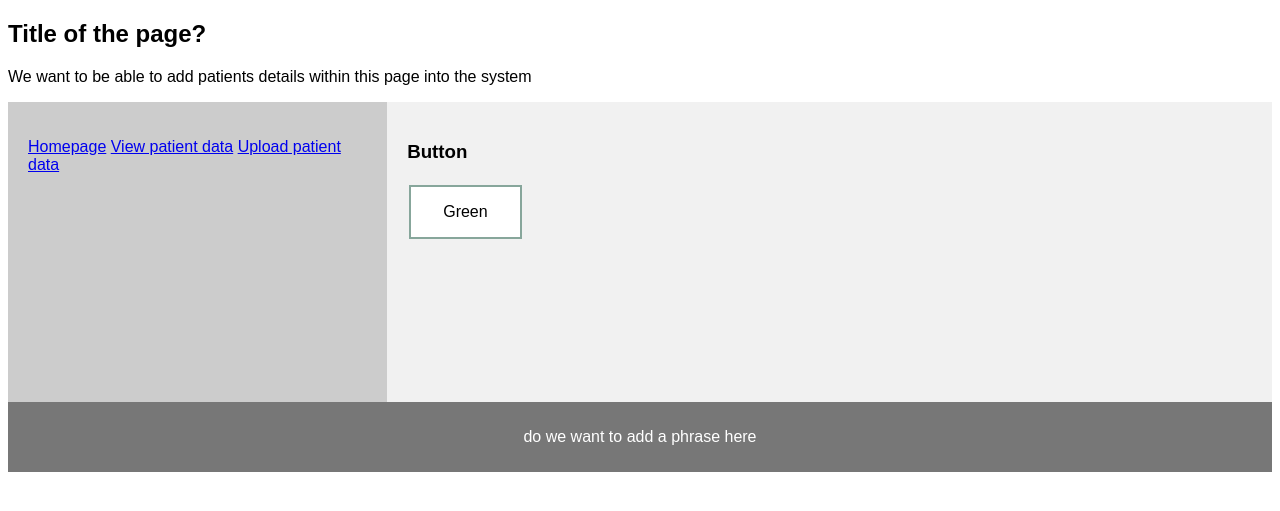
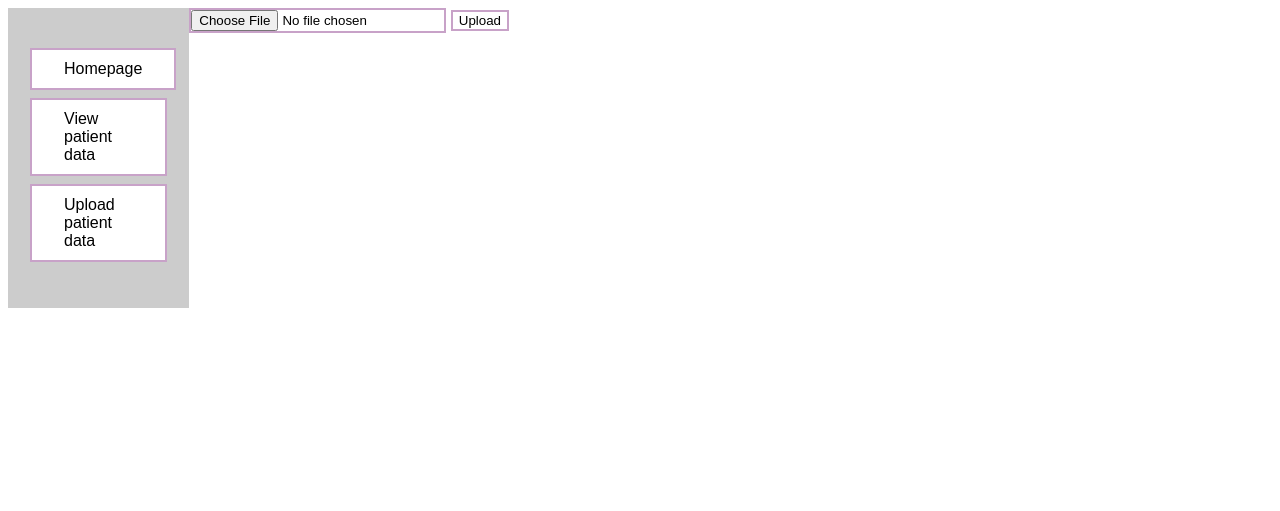
Before and after one commit to ilwad123/Medical-Referral-System-Dashboard, a Flask app: page /upload in a window 1280 px wide. Shown: the top 511 px of the page. Run offline with Flask 3, Linux system fonts and the light colour scheme.

Commit message:
upload basics working

```diff
--- a/app.py
+++ b/app.py
@@ -1,6 +1,9 @@
 from flask import Flask, request, session, render_template, url_for, jsonify, redirect
 import csv
 import os
+from distutils.log import debug
+from fileinput import filename
+from flask import *
 
 app = Flask(__name__)
 app.secret_key = 'This is my Secret Key'
@@ -12,6 +15,13 @@ def index():
 @app.route('/upload')
 def upload():
     return render_template('upload.html')
+
+@app.route('/success', methods = ['POST'])
+def success():
+    if request.method == 'POST':
+        f = request.files['file']
+        f.save(f.filename)
+        return render_template("sucess.html", name = f.filename)
 
 
 @app.route('/viewpatient',methods=['GET','POST'])
--- a/templates/upload.html
+++ b/templates/upload.html
@@ -1,20 +1,25 @@
 <!DOCTYPE html>
 <html>
-
 <head>
-
-<title>Upload Template</title>
+    <title>upload the file : GFG</title>
 
   <meta charset="utf-8">
   <meta name="viewport" content="width=device-width, initial-scale=1">
-
   <style>
   * {
     box-sizing: border-box;
   }
 
+  .center {
+    margin: 0 auto;
+    width: 50%; /* Adjust the width as needed */
+  }
+
   body {
     font-family: Arial, Helvetica, sans-serif;
+    display: flex;
+    align-items: center;
+
   }
 
   /* Style the header */
@@ -57,10 +62,11 @@ section::after {
 }
 
 .button {
-    border: none;
-    color: white;
-    padding: 16px 32px;
-    text-align: center;
+    background-color: white;
+    color: black;
+    border: 2px solid #C8A2C8;
+    padding: 10px 32px;
+    text-align: ;
     text-decoration: none;
     display: inline-block;
     font-size: 16px;
@@ -69,24 +75,22 @@ section::after {
     cursor: pointer;
   }
 
+  .button:hover {
+    background-color: #C8A2C8;
+    color: white;
+  }
+
   .button1 {
     background-color: white;
     color: black;
-    border: 2px solid #87a69b;
+    border: 2px solid #C8A2C8;
   }
 
   .button1:hover {
-    background-color: #04AA6D;
+    background-color: #C8A2C8;
     color: white;
   }
 
-/* Style the footer */
-footer {
-  background-color: #777;
-  padding: 10px;
-  text-align: center;
-  color: white;
-}
 
 /* Responsive layout - makes the two columns/boxes stack on top of each other instead of next to each other, on small screens */
 
@@ -99,29 +103,19 @@ footer {
 </style>
 </head>
 <body>
-
-<h2>Title of the page?</h2>
-<p> We want to be able to add patients details within this page into the system </p>
-
-
   <section>
     <nav>
       <ul>
-        <a href="{{ url_for('index') }}">Homepage</a>
-        <a href="{{ url_for('viewpatient') }}">View patient data</a>
-        <a href="{{ url_for('upload') }}">Upload patient data</a>
+        <a class = "button" href="{{ url_for('index') }}">Homepage</a>
+        <a class = "button" href="{{ url_for('viewpatient') }}">View patient data</a>
+        <a class = "button" href="{{ url_for('upload') }}">Upload patient data</a>
       </ul>
     </nav>
 
-  <article>
-    <h1>Button </h1>
-    <button class="button button1">Green</button>
-  </article>
+    <form action = "/success" method = "post" enctype="multipart/form-data">
+      <input class= "button1" type="file" name="file" />
+      <input class="button1" type = "submit" value="Upload">
+    </form>
   </section>
-
-<footer>
-  <p>do we want to add a phrase here</p>
-</footer>
-
 </body>
 </html>
```
Also changed, not shown: templates/sucess.html (added, +9 -0 lines). Lines whose indentation alone changed are shown as unchanged.
